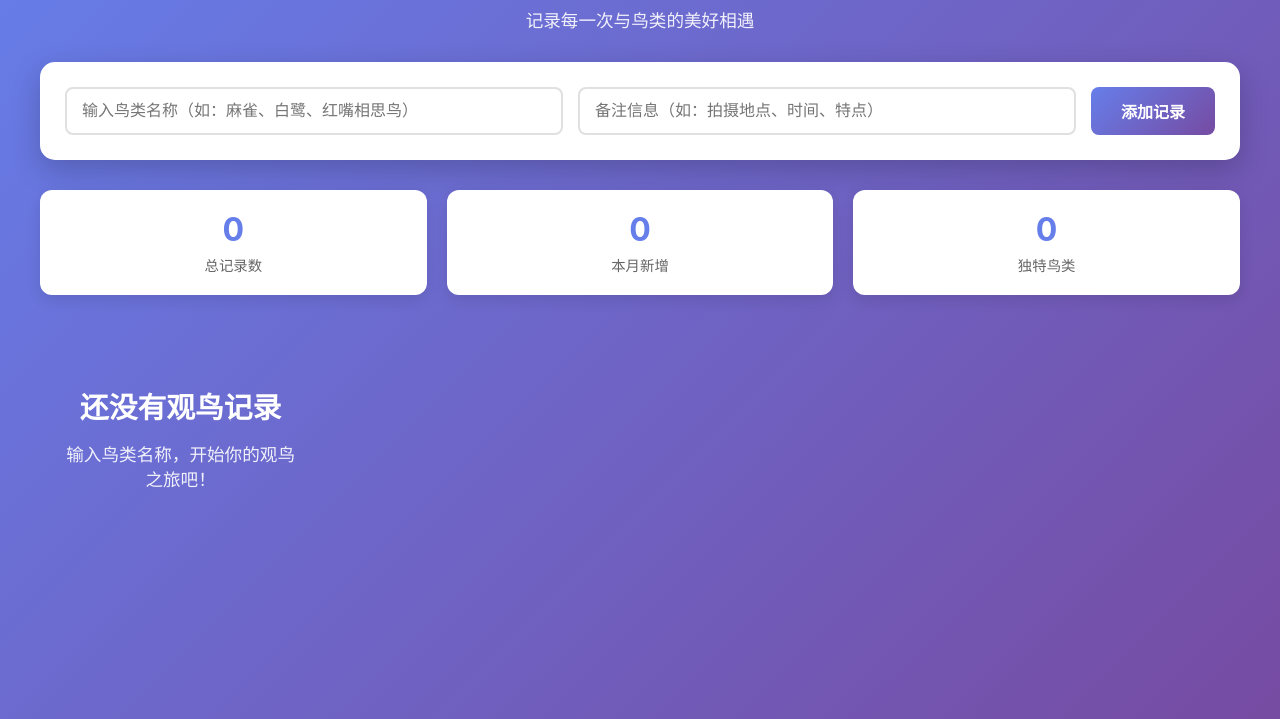
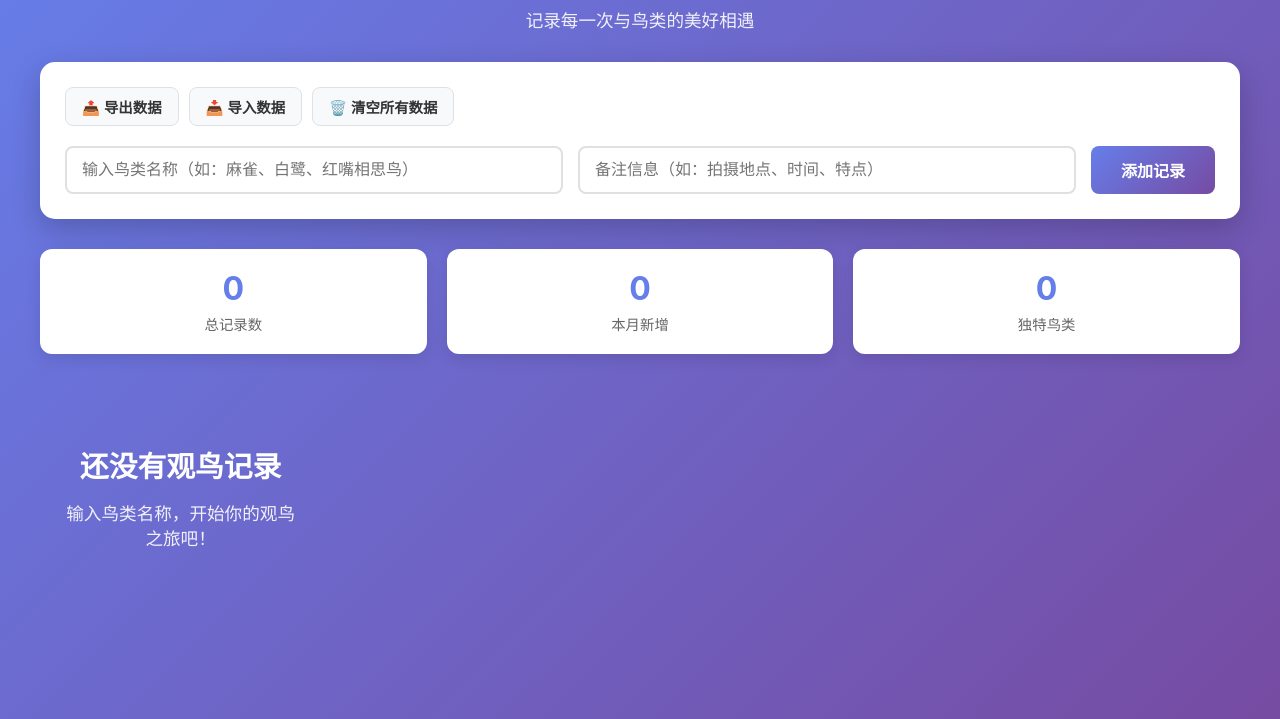
Before and after one commit to ZilinZhouDesign/Zzlclaw, a plain HTML site: page index.html in a window 1280 px wide. Shown: the part 81-800 px from the top of the page. Drawn offline with Linux system fonts and the light colour scheme.

Commit message:
Add import/export功能 + 修复图片源

```diff
--- a/index.html
+++ b/index.html
@@ -46,6 +46,27 @@
             border-radius: 15px;
             margin-bottom: 30px;
             box-shadow: 0 10px 30px rgba(0,0,0,0.2);
+        }
+
+        .action-buttons {
+            display: flex;
+            gap: 10px;
+            margin-bottom: 20px;
+            flex-wrap: wrap;
+        }
+
+        .action-btn {
+            padding: 8px 16px;
+            background: #f8f9fa;
+            color: #333;
+            border: 1px solid #dee2e6;
+            font-size: 0.9rem;
+        }
+
+        .action-btn:hover {
+            background: #e9ecef;
+            transform: translateY(-1px);
+            box-shadow: 0 2px 8px rgba(0,0,0,0.1);
         }
 
         .form-group {
@@ -221,6 +242,11 @@
         </header>
 
         <div class="add-section">
+            <div class="action-buttons">
+                <button class="action-btn" onclick="exportData()">📤 导出数据</button>
+                <button class="action-btn" onclick="importData()">📥 导入数据</button>
+                <button class="action-btn" onclick="clearAllData()">🗑️ 清空所有数据</button>
+            </div>
             <div class="form-group">
                 <input type="text" id="birdName" placeholder="输入鸟类名称（如：麻雀、白鹭、红嘴相思鸟）" required>
                 <input type="text" id="birdNotes" placeholder="备注信息（如：拍摄地点、时间、特点）">
@@ -282,7 +308,7 @@
                 notes,
                 date,
                 timestamp: Date.now(),
-                image: `https://source.unsplash.com/featured/?${encodeURIComponent(name)},bird`
+                image: `https://birdsearcher.com/api/image?name=${encodeURIComponent(name)}`
             };
 
             // 添加到数组
@@ -329,7 +355,7 @@
 
             grid.innerHTML = birds.map(bird => `
                 <div class="bird-card">
-                    <img src="${bird.image}" alt="${bird.name}" class="bird-image" loading="lazy" onerror="this.src='https://images.unsplash.com/photo-1555109307-f7d9da25c244?w=400'">
+                    <img src="${bird.image}" alt="${bird.name}" class="bird-image" loading="lazy" onerror="this.src='https://picsum.photos/seed/${encodeURIComponent(bird.name)}/400/200?bird'">
                     <div class="bird-info">
                         <h3 class="bird-name">${bird.name}</h3>
                         <div class="bird-meta">
@@ -364,6 +390,62 @@
                 addBird();
             }
         });
+
+        // 导出数据
+        function exportData() {
+            const data = JSON.stringify(birds, null, 2);
+            const blob = new Blob([data], { type: 'application/json' });
+            const url = URL.createObjectURL(blob);
+            const a = document.createElement('a');
+            a.href = url;
+            a.download = `观鸟记录_${new Date().toLocaleDateString('zh-CN')}.json`;
+            a.click();
+            URL.revokeObjectURL(url);
+        }
+
+        // 导入数据
+        function importData() {
+            const input = document.createElement('input');
+            input.type = 'file';
+            input.accept = '.json';
+            input.onchange = (e) => {
+                const file = e.target.files[0];
+                if (!file) return;
+
+                const reader = new FileReader();
+                reader.onload = (event) => {
+                    try {
+                        const importedBirds = JSON.parse(event.target.result);
+                        if (Array.isArray(importedBirds)) {
+                            if (confirm('确定要导入数据吗？这会合并到现有记录中。')) {
+                                birds = [...birds, ...importedBirds];
+                                saveBirds();
+                                renderBirds();
+                                updateStats();
+                                alert('数据导入成功！');
+                            }
+                        } else {
+                            alert('无效的数据文件格式');
+                        }
+                    } catch (error) {
+                        alert('数据解析失败，请确保文件是有效的JSON格式');
+                    }
+                };
+                reader.readAsText(file);
+            };
+            input.click();
+        }
+
+        // 清空所有数据
+        function clearAllData() {
+            if (confirm('确定要清空所有观鸟记录吗？此操作不可恢复！')) {
+                birds = [];
+                saveBirds();
+                renderBirds();
+                updateStats();
+                alert('所有数据已清空');
+            }
+        }
     </script>
 </body>
 </html>
```
